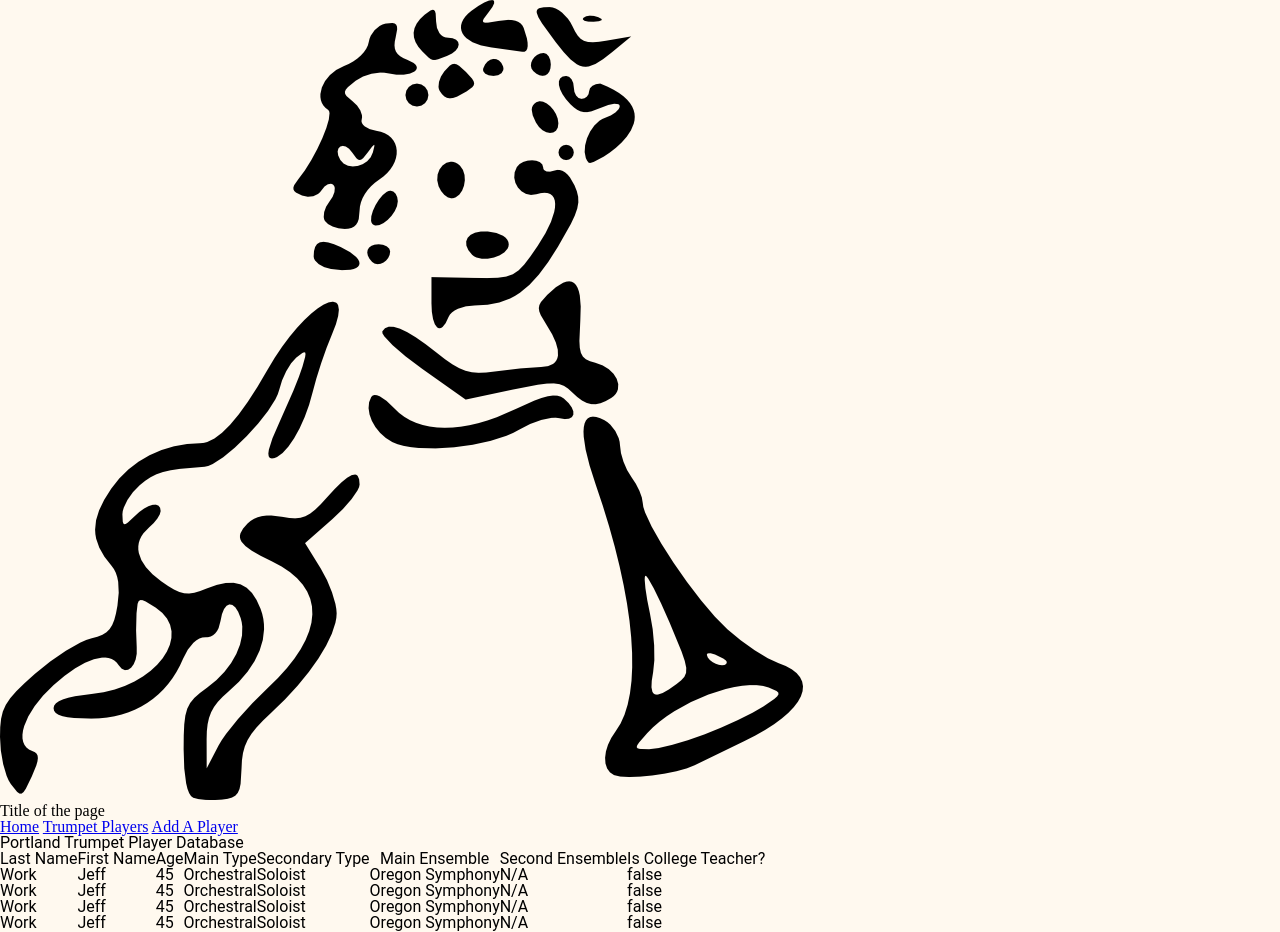
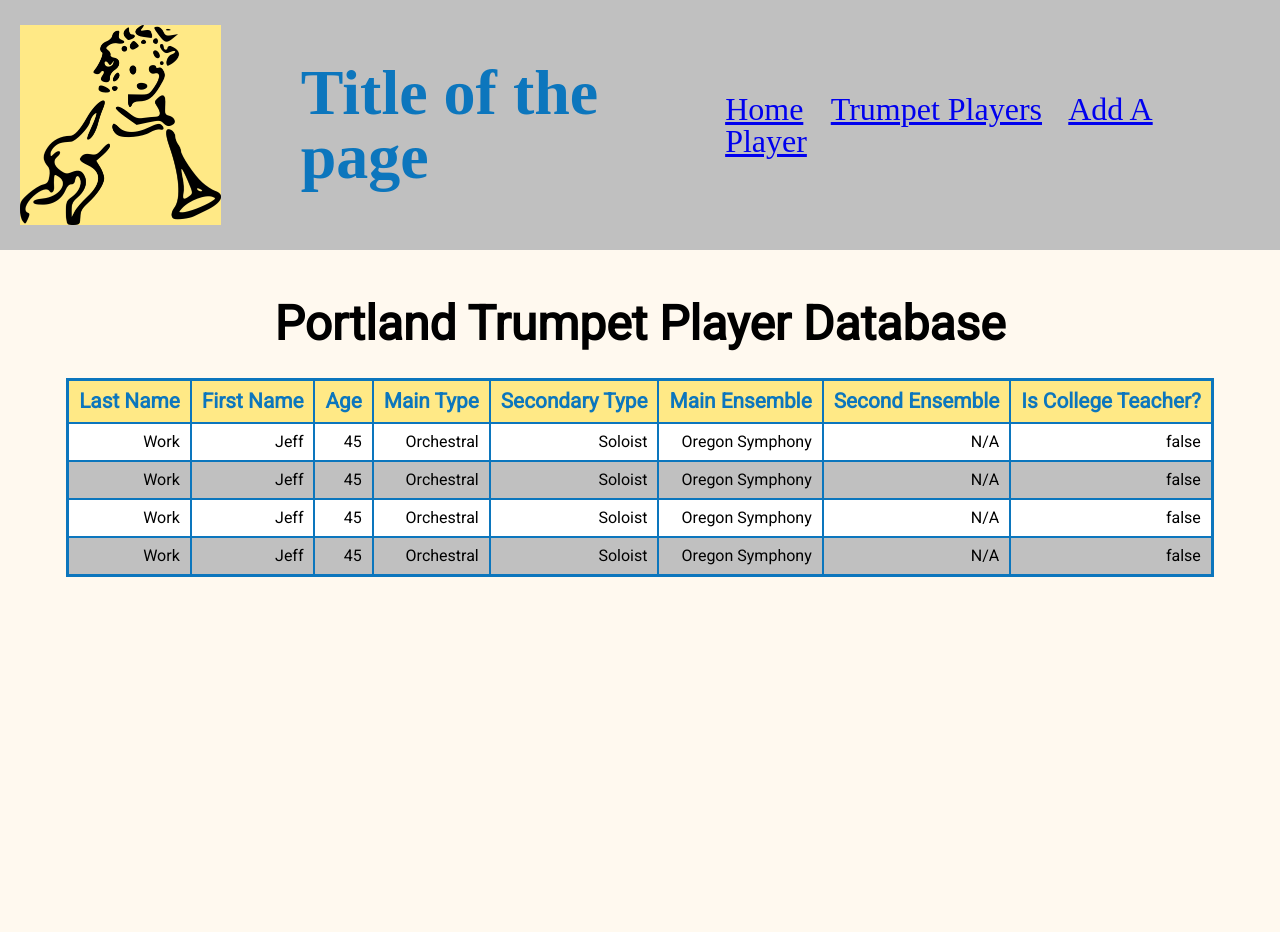
Before and after one commit to JKlause/08-fullstack-app, a website: page public/trpt-list.html in a window 1280 px wide. After the commit the page ends 800 px from the top, so only its background shows below. Drawn offline with Linux system fonts and the light colour scheme.

Commit message:
css for list

```diff
--- a/public/src/components/app/Header.css
+++ b/public/src/components/app/Header.css
@@ -0,0 +1,30 @@
+header {
+    width: 100vw;
+    height: 250px;
+    background-color: silver;
+    display: flex;
+    align-items: center;
+    margin-bottom: 50px
+}
+
+header img {
+    height: 200px;
+    margin: 5px 80px 5px 20px;
+    background-color: rgb(255, 233, 134);
+}
+
+header h1 {
+    font-weight: bolder;
+    font-size: 4em;
+    color: rgb(12, 118, 189);
+    flex-grow: 1;
+}
+
+header nav {
+    margin-right: 40px;
+    font-size: 2em;
+}
+
+nav a {
+    margin-right: 20px;
+}
--- a/public/src/components/app/ListApp.css
+++ b/public/src/components/app/ListApp.css
@@ -0,0 +1,43 @@
+#trumpet-table-main {
+    display: flex;
+    flex-direction: column;
+    width: 100vw;
+    align-items: center;
+}
+main h2 {
+    font-size: 3em;
+    font-weight: bold;
+}
+
+table {
+    border: 3px solid  rgb(12, 118, 189);
+    border-collapse: collapse;
+    margin-top: 30px;
+    margin-bottom: 20px;
+    margin-left: auto;
+    margin-right: auto;
+}
+
+thead {
+    background:rgb(255, 233, 134);;
+    color: rgb(12, 118, 189);
+    font-weight: bolder;
+    font-size: 1.3em;
+}
+
+td, th {
+    border: 2px solid  rgb(12, 118, 189);
+}
+
+tbody {
+    background: white;
+}
+
+table th, table td {
+    text-align: right;
+    padding: 10px;
+}
+
+tbody tr:nth-child(even) {
+    background: silver;
+}
--- a/public/trpt-list.html
+++ b/public/trpt-list.html
@@ -5,8 +5,12 @@
     <meta name="viewport" content="width=device-width, initial-scale=1.0">
     <meta http-equiv="X-UA-Compatible" content="ie=edge">
     <title>Add A Trumpet Player To Database</title>
+    <link href="https://fonts.googleapis.com/css?family=Roboto&display=swap" rel="stylesheet">
     <link rel="stylesheet" href="src/styles/reset.css">
     <link rel="stylesheet" href="src/styles/main.css">
+    <link rel="stylesheet" href="src/components/app/Header.css">
+    <link rel="stylesheet" href="src/components/app/ListApp.css">
+
 </head>
 <body>
     <header>
```
